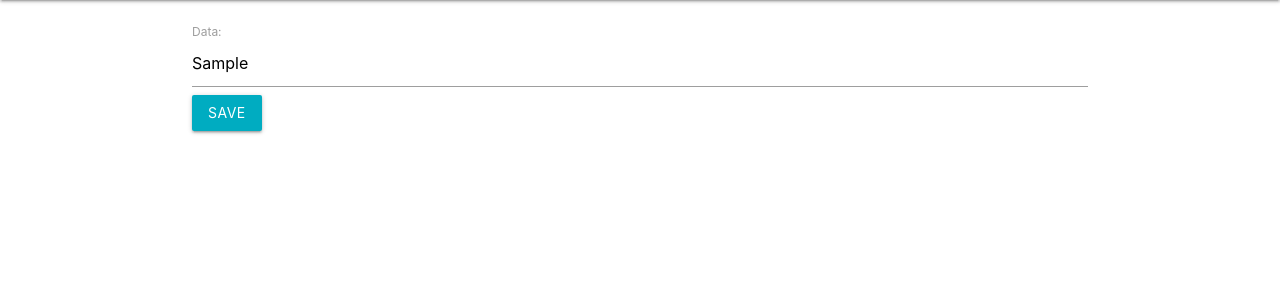
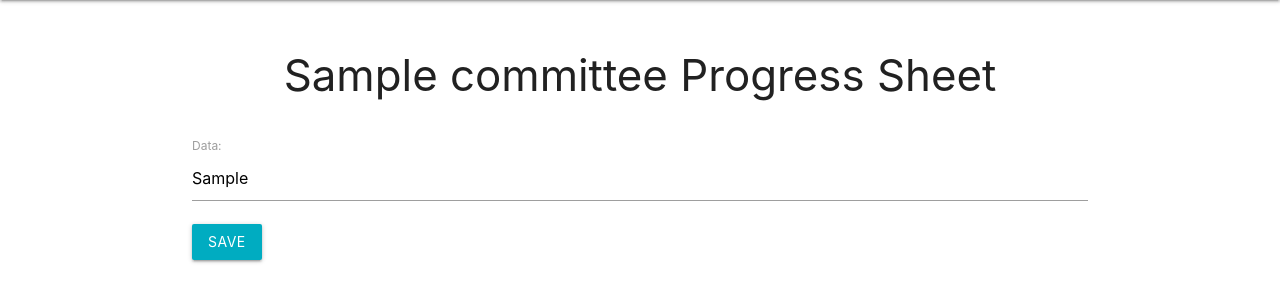
Before and after one commit to Sparrownor1/mun-net, a Django app: page /chair/sheet/ in a window 1280 px wide. Shown: the part 64-366 px from the top of the page. Run offline with Django 3.2, Linux system fonts and the light colour scheme; a user stored in the database is signed in; tables that the repository leaves empty hold one stand-in row (values such as "Sample post"); some libraries are stand-ins or nearby versions.

Commit message:
Chair Progress Sheet - TinyMCE not working

```diff
--- a/chair/templates/chair/sheet.html
+++ b/chair/templates/chair/sheet.html
@@ -1,10 +1,13 @@
 {% extends "header.html" %}
 
 {% block content %}
-
+  <div class="row">
+    <h3 class='center-align'>{{ own_committee }} Progress Sheet</h3>
+  </div>
   <form method="POST">
       {% csrf_token %}
-      {{form}}
+      {{ form.as_p }}
+      {{ form.media }}
       <button type="submit" class="btn cyan darken-1">Save</button>
   </form>
 
--- a/secretariat/forms.py
+++ b/secretariat/forms.py
@@ -1,4 +1,5 @@
 from django import forms
+from django.db import models
 from django.contrib.auth.forms import UserCreationForm, UserChangeForm
 from tinymce.widgets import TinyMCE
 
@@ -27,11 +28,12 @@ class ChairCreationForm(UserCreationForm):
 
 class ProgressSheetForm(forms.ModelForm):
 
+    data = forms.CharField(widget=TinyMCE(attrs={'cols': 50, 'rows': 30}))
+
     class Meta:
         model = ProgressSheet
         fields = ['data', ]
-        widgets = {'data': TinyMCE()}
-
+        widgets = {'data': TinyMCE(attrs={'cols': 80, 'rows': 30}),}
 
 class LogisticsRequestForm(forms.ModelForm):
 
--- a/secretariat/templates/secretariat/progress_sheet.html
+++ b/secretariat/templates/secretariat/progress_sheet.html
@@ -3,10 +3,10 @@
 {% block content %}
 
   <div class="row">
-    <div class="col s12 m8 l8">
+    <div class="col s12 m8 l8 brown lighten-5">
       <h3 class="center-align">{{sheet.committee}} Progress Sheet</h3>
       <br>
-      {{sheet.data|safe}}
+      <p class="">{{sheet.data|safe}}</p>
     </div>
     <div class="col s12 m4 l4">
       <ul class="collapsible popout">
--- a/templates/includes/navbar.html
+++ b/templates/includes/navbar.html
@@ -21,6 +21,7 @@
           <ul id="dropdown-chair" class="dropdown-content">
             <li><a href="/chair/">Home</a></li>
             <li><a href="/chair/requests/">Logistics Requests</a></li>
+            <li><a href="/chair/sheet/">Progress Sheet</a></li>
           </ul>
 
           <li><a class="dropdown-trigger" data-target="dropdown-chair" href="#!">Chair<i class="material-icons right">arrow_drop_down</i></a></li>
--- a/users/templates/users/login.html
+++ b/users/templates/users/login.html
@@ -7,6 +7,6 @@
       {{form.as_p}}
       <button type="submit" class="btn cyan darken-1">Login</button>
   </form>
-  If you already have an account <a href="/users/register" target="blank"><strong>register</strong></a> instead.
+  If you don't have an account, <a href="/users/register" target="blank"><strong>register</strong></a> instead.
 
 {% endblock %}
```
